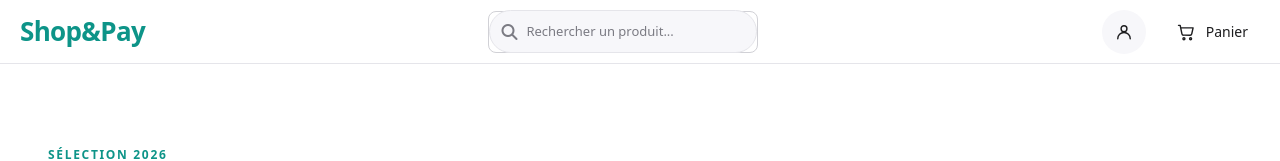
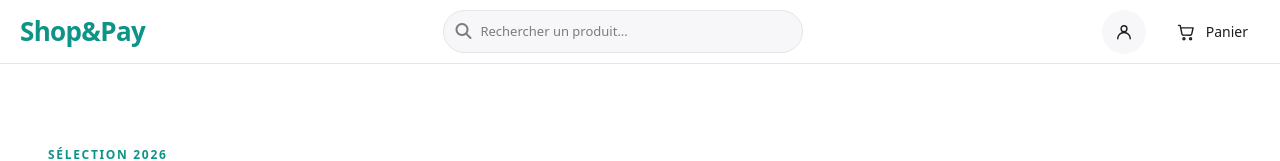
Before and after one commit to Flammeduciel/shop_n_pay, a Next.js app: page / in a window 1280 px wide. Shown: the top 161 px of the page. Built offline with nearby package versions, Linux system fonts and the light colour scheme; no server answers; the database is empty.

Commit message:
fix(header): supprimer l'ancien bloc header-search en double

```diff
--- a/styles/layout.css
+++ b/styles/layout.css
@@ -162,56 +162,6 @@
 .site-nav__link:hover {
   color: var(--color-accent);
   text-decoration: underline;
-}
-
-.header-search {
-  grid-area: search;
-  display: flex;
-  align-items: center;
-  width: 100%;
-  max-width: 270px;
-  height: 42px;
-  border: 1px solid var(--color-line-strong);
-  border-radius: var(--radius-sm);
-  background: var(--color-surface);
-}
-
-.header-search:focus-within {
-  border-color: var(--color-accent);
-  outline: none;
-}
-
-.header-search__input {
-  min-width: 0;
-  flex: 1;
-  height: 100%;
-  padding: 0 var(--space-2) 0 var(--space-3);
-  border: 0;
-  background: transparent;
-  font-size: var(--text-sm);
-}
-
-.header-search__input:focus {
-  outline: none;
-}
-
-.header-search__input::placeholder {
-  color: var(--color-muted);
-}
-
-.header-search__submit {
-  display: inline-flex;
-  align-items: center;
-  justify-content: center;
-  width: 40px;
-  height: 100%;
-  border: 0;
-  background: transparent;
-  color: var(--color-muted);
-}
-
-.header-search__submit:hover {
-  color: var(--color-accent);
 }
 
 .header-actions {
```
